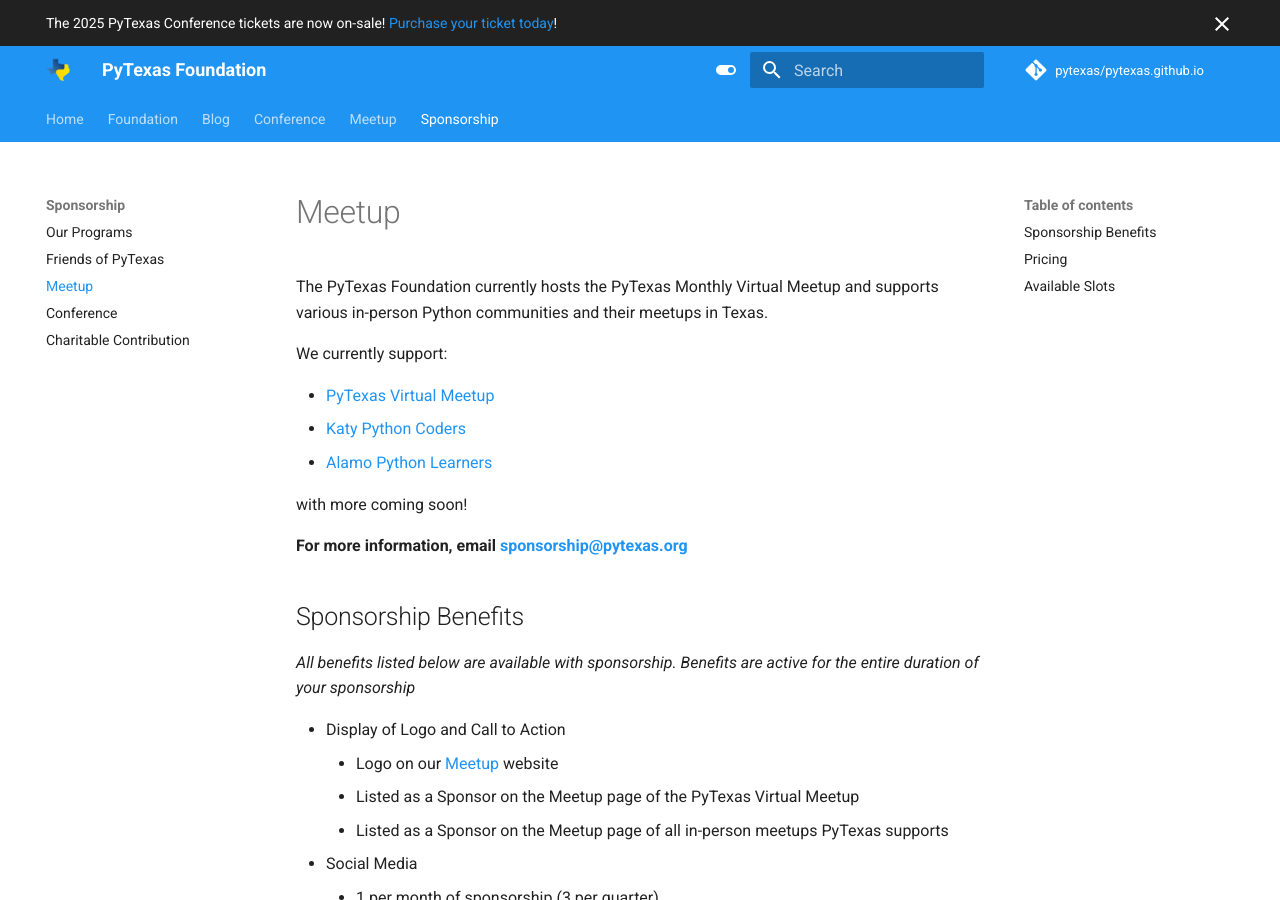
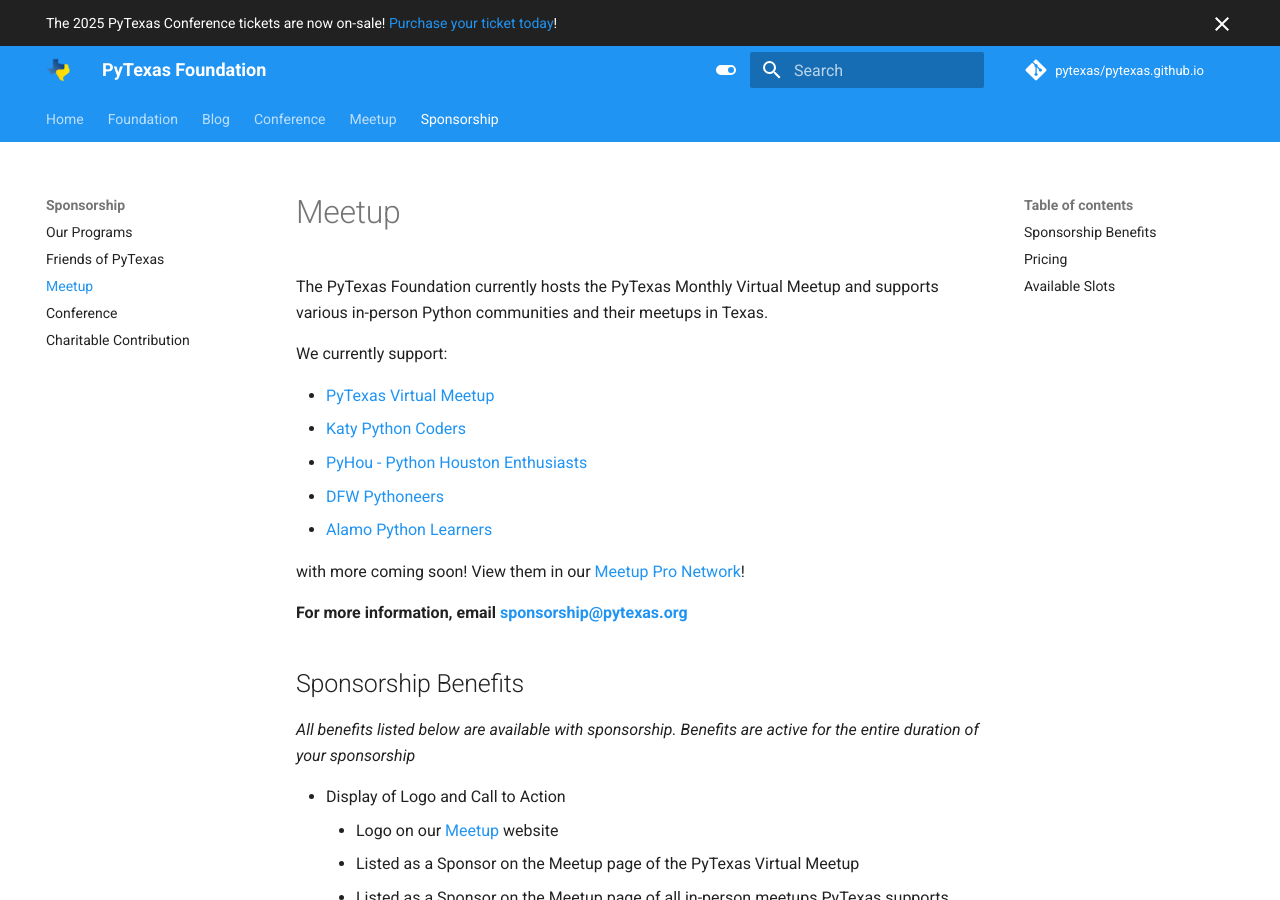
Before and after one commit to pytexas/pytexas.github.io, an MkDocs documentation site: the page built from docs/sponsorship/meetup.md, in a window 1280 px wide and 900 px high. Built offline with MkDocs 1.6.1 and Material for MkDocs 9.7.7, drawn with Linux system fonts in a browser that asks for light colours; comment, search, counter and statistics services are not loaded.

Commit message:
Update meetup.md

```diff
--- a/docs/sponsorship/meetup.md
+++ b/docs/sponsorship/meetup.md
@@ -10,9 +10,11 @@
 
 - [PyTexas Virtual Meetup](https://pytexas.org/meetup)
 - [Katy Python Coders](https://www.meetup.com/katy-python-coders/)
+- [PyHou - Python Houston Enthusiasts](https://www.meetup.com/python-14/)
+- [DFW Pythoneers](https://www.meetup.com/dfwpython/)
 - [Alamo Python Learners](https://www.meetup.com/alamo-code-learners/)
 
-with more coming soon!
+with more coming soon! View them in our [Meetup Pro Network](https://www.meetup.com/pro/pytexas/)!
 
 **For more information, email [sponsorship@pytexas.org](mailto:sponsorship@pytexas.org)**
 
```
